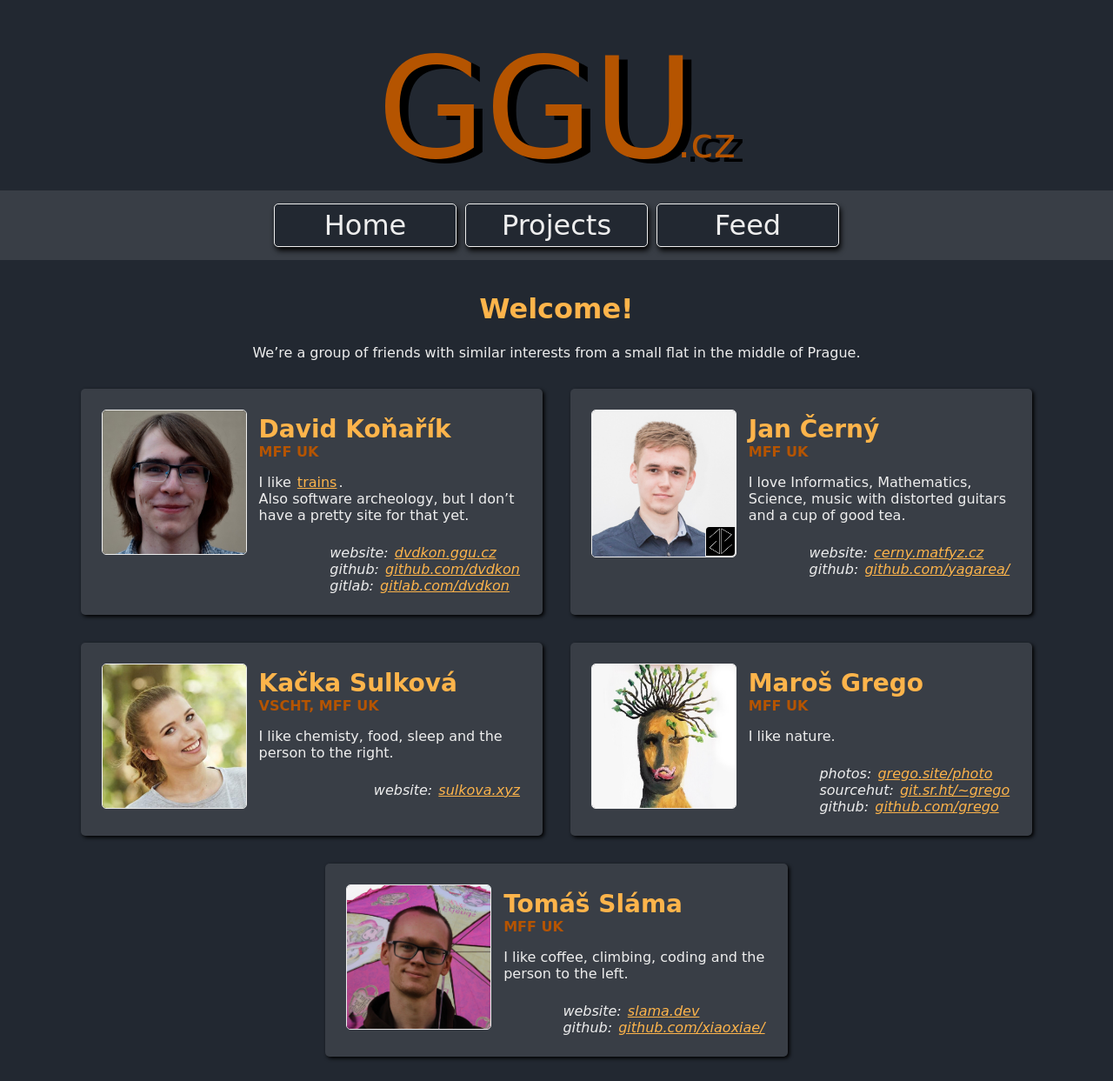
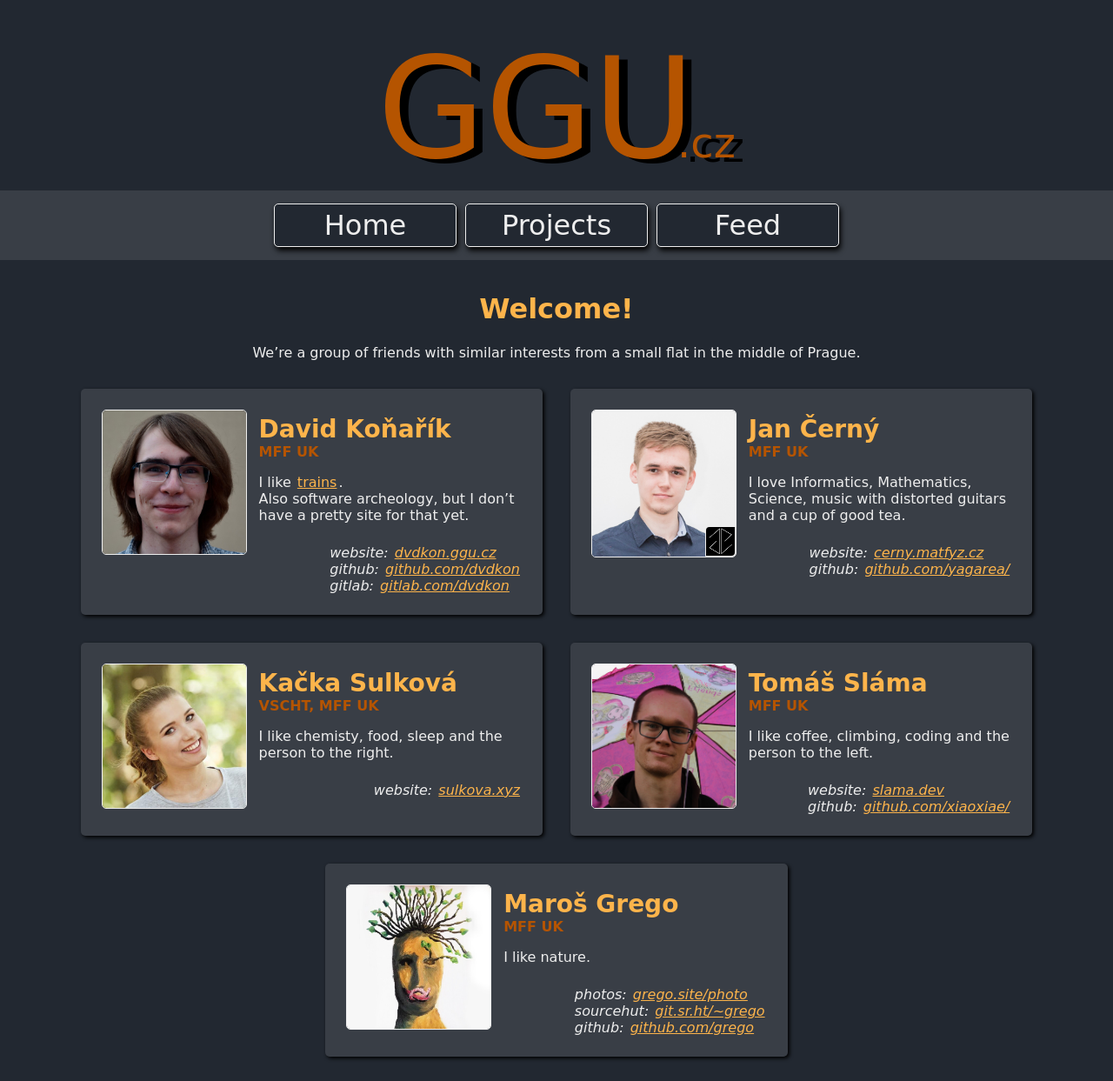
Before and after one commit to yagarea/ggu.cz, a Jekyll site: the page built from pages/index.md, in a window 1280 px wide, cut to the strip 0-1243 px from the top of the page. Shown: the whole strip at 87% size. Built offline with Jekyll 4.4.1, drawn with Linux system fonts in a browser that asks for light colours.

Commit message:
set member order

```diff
--- a/_includes/members.html
+++ b/_includes/members.html
@@ -1,5 +1,6 @@
 <section class="members">
-	{% for member in site.members -%}
+	{% assign members = site.members | sort:"order" %}
+	{% for member in members -%}
 		<div class="member block">
 			<div class="member-image">
 				<img class="member-profile-picture" src="{{ member.image }}" alt="{{- member.name -}}"/>
```
Also changed, not shown: _members/david-konarik.md (+1 -0 lines), _members/jan-cerny.md (+1 -0 lines), _members/katerina-sulkova.md (+1 -0 lines), _members/maros-grego.md (+1 -0 lines), _members/tomas-slama.md (+1 -0 lines).
